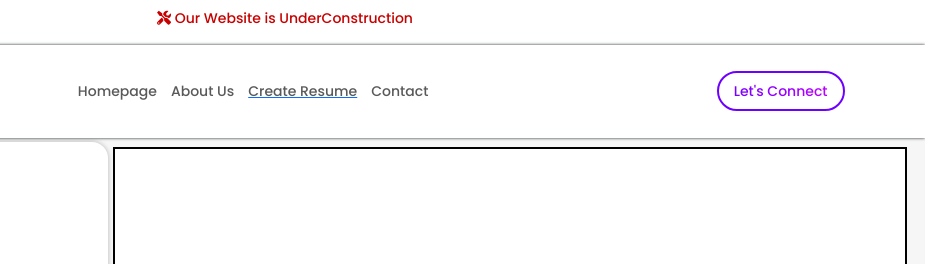
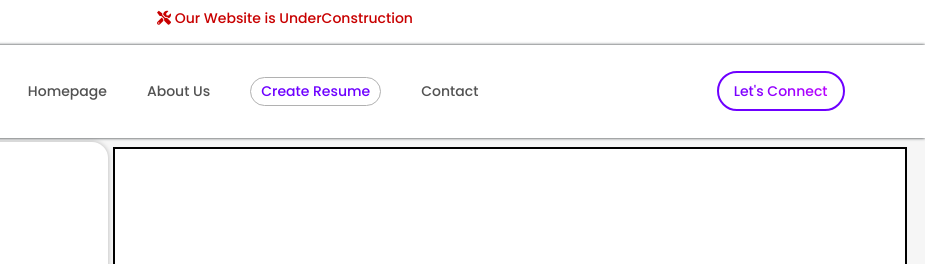
Before and after one commit to kamilraza-dev/Get-Resume, a plain HTML site: page createResumeSection.html in a window 1280 px wide. Shown: the top 264 px of the page, 355-1280 px from the left. Drawn offline with nearby package versions, Linux system fonts and the light colour scheme; a web font is replaced by a local one.

Commit message:
Nav bar issue resolve

```diff
--- a/createResumeSection.html
+++ b/createResumeSection.html
@@ -26,7 +26,7 @@
         </h6>
       </div>
     <!-- NAV BAR START-->
-    <nav class="navbar navbar-expand-lg" id="nav-bar">
+    <nav class="navbar navbar-expand-lg " id="nav-bar">
         <div class="container">
             <a class="navbar-brand" href="#">
               <img src="./assets/images/logo.png" alt="logo" class="logo" width="150px">
@@ -38,25 +38,24 @@
             <div class="collapse navbar-collapse" id="navbarSupportedContent">
               <ul class="navbar-nav m-auto mb-2 mb-lg-0">
                 <li class="nav-item">
-                <a class="nav-link" href="./index.html">Homepage</a>
+                  <a class="navbar-link" href="./index.html">Homepage</a>
                 </li>
                 <li class="nav-item">
-                <a class="nav-link" href="./index.html#about-section">About Us</a>
+                  <a class="navbar-link"  href="./index.html#about-section">About Us</a>
                 </li>
                 <li class="nav-item">
-                <a href="./createResumeSection.html"><button class="nav-link create-btn" >Create Resume</button></a>
+                  <a href="./createResumeSection.html"><button class="navbar-link create-btn" >Create Resume</button></a>
                 </li>
                 <li class="nav-item">
-                <a class="nav-link" href="#contact">Contact</a>
+                  <a class="navbar-link" href="#contact">Contact</a>
                 </li>
               </ul>
               <span class="nav-btn">
-              <a href="https://www.linkedin.com/in/kamilraza-dev/" target="_blank"><button class="btn-main" type="submit">Let's Connect</button></a>
+                <a href="https://www.linkedin.com/in/kamilraza-dev/" target=_blank><button class="btn-main" type="submit">Let's Connect</button></a>
               </span>
             </div>
           </div>
     </nav>
-
       <!-- NAV BAR END -->
     <div id="resume-creating-conatiner">
         <div class="create-resume-section" id="create-resume-section">
```
Lines whose indentation alone changed are shown as unchanged.
